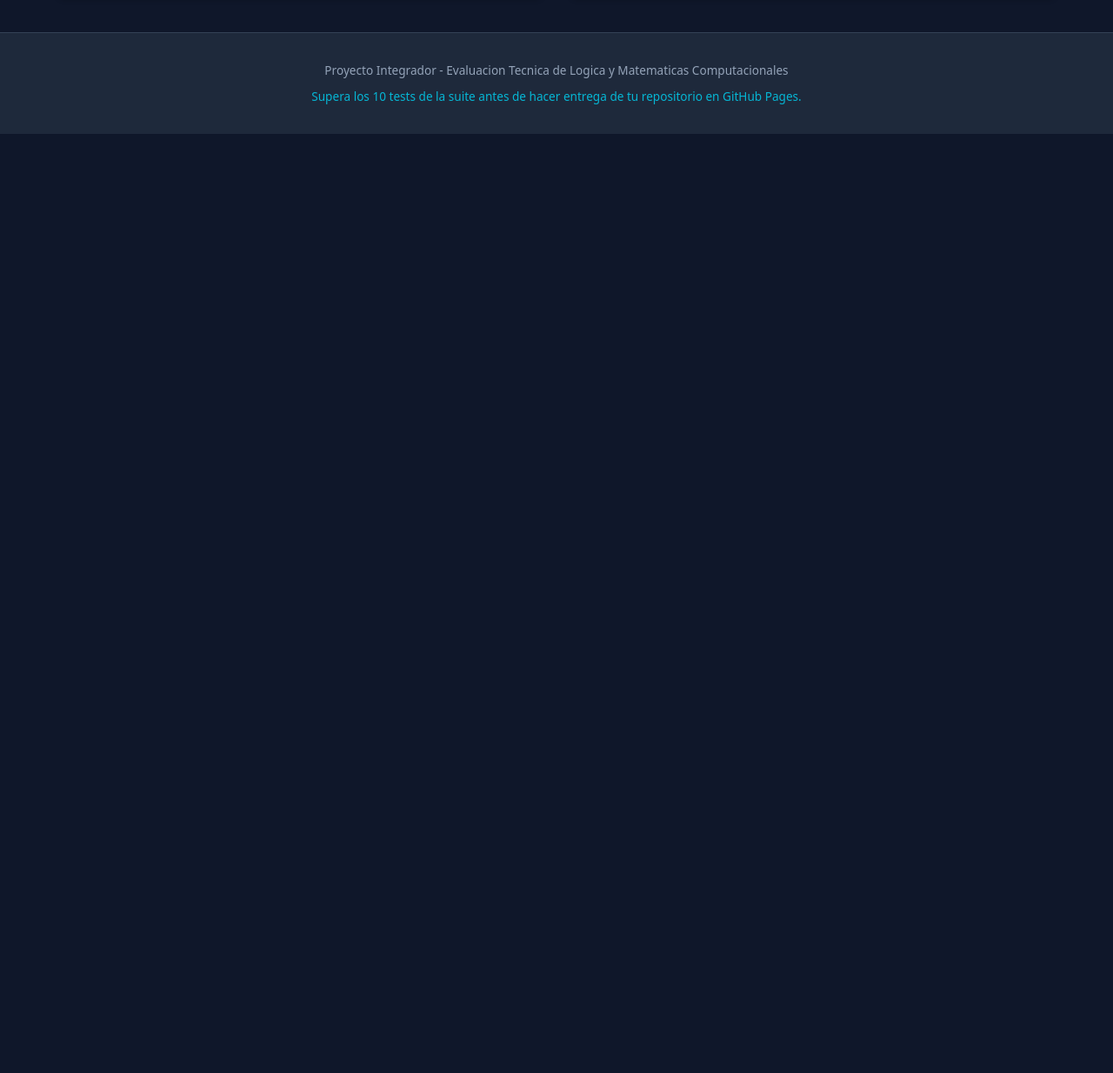
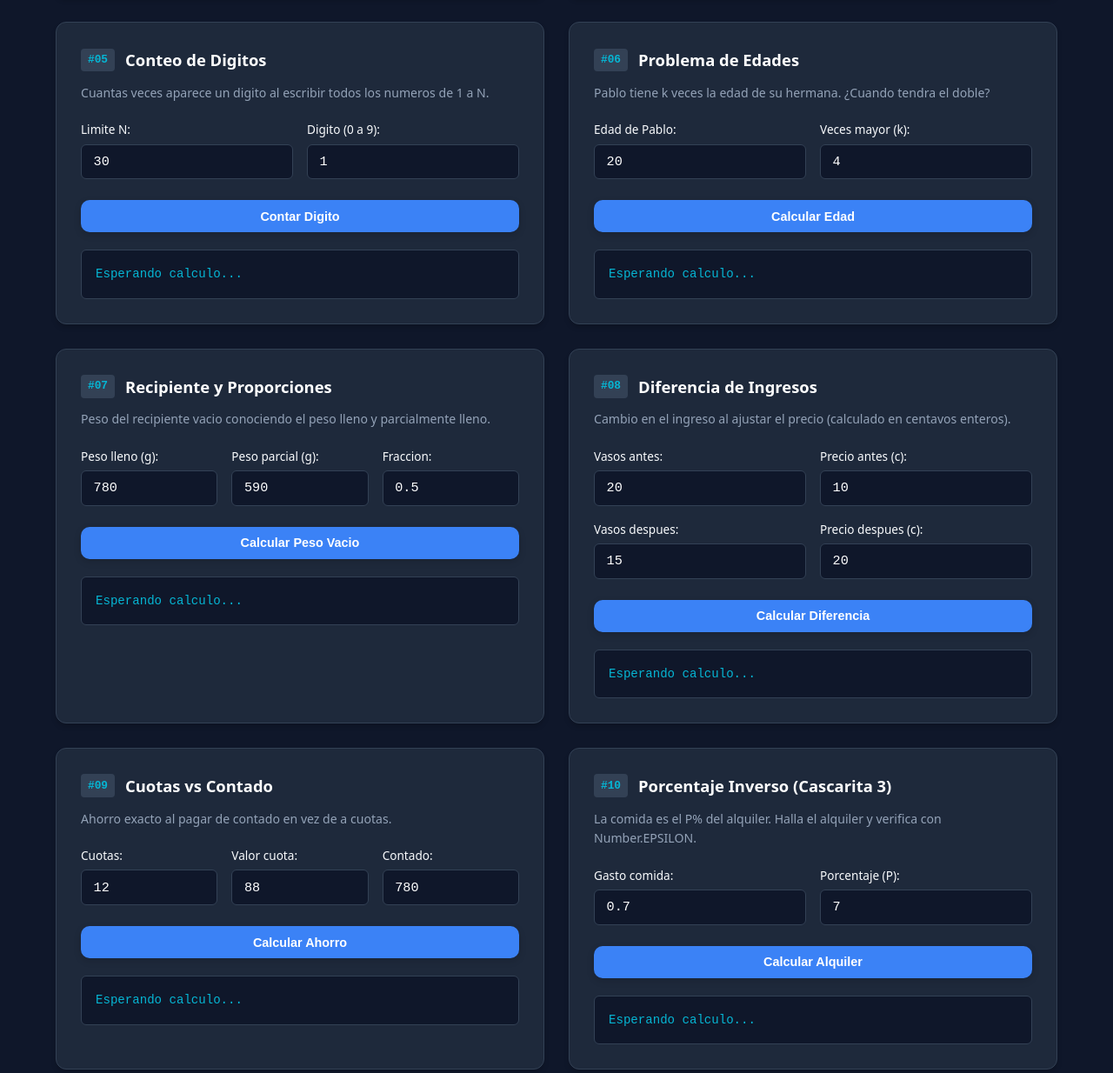
Before and after one commit to martin052415/commit-proyecto, a plain HTML site: page index.html in a window 1280 px wide. Shown: the part 1092-2326 px from the top of the page at 87% size. Before the commit the page ends 1246 px from the top, so only its background shows below. Drawn offline with Linux system fonts and the light colour scheme.

Commit message:
Refactor index.html with updated titles and content
Updated titles and student information in index.html. Added new calculation cards for various mathematical problems.

```diff
--- a/index.html
+++ b/index.html
@@ -3,7 +3,7 @@
 <head>
   <meta charset="UTF-8">
   <meta name="viewport" content="width=device-width, initial-scale=1.0">
-  <title>Suite Matemática y Lógica | Proyecto Integrador</title>
+  <title>Suite Matematica y Logica | Proyecto Integrador</title>
   <link rel="stylesheet" href="css/style.css">
 </head>
 <body>
@@ -12,12 +12,14 @@
     <div class="container header-container">
       <div class="brand">
         <span class="badge">PROYECTO INTEGRADOR</span>
-        <h1>Suite Matemática &amp; Algorítmica</h1>
-        <p class="subtitle">Lógica Computacional, Álgebra Cuadrática y Precisión Numérica</p>
+        <h1>Suite Matematica &amp; Algoritmica</h1>
+        <p class="subtitle">Logica Computacional, Algebra Cuadratica y Precision Numerica</p>
       </div>
       <div class="student-info">
-        <div class="info-tag"><strong>Estudiante:</strong> <span class="placeholder">marti benavides</span></div>
-        <div class="info-tag"><strong>Repositorio:</strong> <span>https://github.com/martin052415/commit-proyecto</span></div>
+        <div class="info-tag"><strong>Estudiante:</strong> <span class="placeholder">Jhon Estiven Ortiz Martinez</span></div>
+
+        <div class="info-tag"><strong>Repositorio:</strong> <span class="placeholder"><a href="https://github.com/St7v07/suite-matematica-web" target="_blank" rel="noopener noreferrer" style="color: #38bdf8; text-decoration: underline; word-break: break-all;">https://github.com/St7v07/suite-matematica-web</a></span></div>
+
       </div>
     </div>
   </header>
@@ -76,6 +78,72 @@
           <button class="btn btn-primary" id="btn-calc-botellas">Calcular Viajes</button>
           <div class="result-box" id="res-botellas">Esperando calculo...</div>
         </div>
+        <div class="card">
+          <div class="card-header"><span class="card-num">#05</span><h3>Conteo de Digitos</h3></div>
+          <p class="card-desc">Cuantas veces aparece un digito al escribir todos los numeros de 1 a N.</p>
+          <div class="form-row">
+            <div class="form-group"><label for="input-digito-n">Limite N:</label><input type="number" id="input-digito-n" value="30" min="1"></div>
+            <div class="form-group"><label for="input-digito-d">Digito (0 a 9):</label><input type="number" id="input-digito-d" value="1" min="0" max="9"></div>
+          </div>
+          <button class="btn btn-primary" id="btn-calc-digito">Contar Digito</button>
+          <div class="result-box" id="res-digito">Esperando calculo...</div>
+        </div>
+        <div class="card">
+          <div class="card-header"><span class="card-num">#06</span><h3>Problema de Edades</h3></div>
+          <p class="card-desc">Pablo tiene k veces la edad de su hermana. ¿Cuando tendra el doble?</p>
+          <div class="form-row">
+            <div class="form-group"><label for="input-edad-pablo">Edad de Pablo:</label><input type="number" id="input-edad-pablo" value="20" min="1"></div>
+            <div class="form-group"><label for="input-edad-k">Veces mayor (k):</label><input type="number" id="input-edad-k" value="4" min="2" step="any"></div>
+          </div>
+          <button class="btn btn-primary" id="btn-calc-edad">Calcular Edad</button>
+          <div class="result-box" id="res-edad">Esperando calculo...</div>
+        </div>
+        <div class="card">
+          <div class="card-header"><span class="card-num">#07</span><h3>Recipiente y Proporciones</h3></div>
+          <p class="card-desc">Peso del recipiente vacio conociendo el peso lleno y parcialmente lleno.</p>
+          <div class="form-row">
+            <div class="form-group"><label for="input-rec-lleno">Peso lleno (g):</label><input type="number" id="input-rec-lleno" value="780" step="any"></div>
+            <div class="form-group"><label for="input-rec-parcial">Peso parcial (g):</label><input type="number" id="input-rec-parcial" value="590" step="any"></div>
+            <div class="form-group"><label for="input-rec-fraccion">Fraccion:</label><input type="number" id="input-rec-fraccion" value="0.5" min="0" max="0.99" step="any"></div>
+          </div>
+          <button class="btn btn-primary" id="btn-calc-recipiente">Calcular Peso Vacio</button>
+          <div class="result-box" id="res-recipiente">Esperando calculo...</div>
+        </div>
+        <div class="card">
+          <div class="card-header"><span class="card-num">#08</span><h3>Diferencia de Ingresos</h3></div>
+          <p class="card-desc">Cambio en el ingreso al ajustar el precio (calculado en centavos enteros).</p>
+          <div class="form-row">
+            <div class="form-group"><label for="input-ing-q1">Vasos antes:</label><input type="number" id="input-ing-q1" value="20" min="0"></div>
+            <div class="form-group"><label for="input-ing-p1">Precio antes (c):</label><input type="number" id="input-ing-p1" value="10" min="0"></div>
+          </div>
+          <div class="form-row">
+            <div class="form-group"><label for="input-ing-q2">Vasos despues:</label><input type="number" id="input-ing-q2" value="15" min="0"></div>
+            <div class="form-group"><label for="input-ing-p2">Precio despues (c):</label><input type="number" id="input-ing-p2" value="20" min="0"></div>
+          </div>
+          <button class="btn btn-primary" id="btn-calc-ingreso">Calcular Diferencia</button>
+          <div class="result-box" id="res-ingreso">Esperando calculo...</div>
+        </div>
+        <div class="card">
+          <div class="card-header"><span class="card-num">#09</span><h3>Cuotas vs Contado</h3></div>
+          <p class="card-desc">Ahorro exacto al pagar de contado en vez de a cuotas.</p>
+          <div class="form-row">
+            <div class="form-group"><label for="input-cuotas-n">Cuotas:</label><input type="number" id="input-cuotas-n" value="12" min="1"></div>
+            <div class="form-group"><label for="input-cuotas-valor">Valor cuota:</label><input type="number" id="input-cuotas-valor" value="88" step="any"></div>
+            <div class="form-group"><label for="input-cuotas-contado">Contado:</label><input type="number" id="input-cuotas-contado" value="780" step="any"></div>
+          </div>
+          <button class="btn btn-primary" id="btn-calc-cuotas">Calcular Ahorro</button>
+          <div class="result-box" id="res-cuotas">Esperando calculo...</div>
+        </div>
+        <div class="card">
+          <div class="card-header"><span class="card-num">#10</span><h3>Porcentaje Inverso (Cascarita 3)</h3></div>
+          <p class="card-desc">La comida es el P% del alquiler. Halla el alquiler y verifica con Number.EPSILON.</p>
+          <div class="form-row">
+            <div class="form-group"><label for="input-alq-comida">Gasto comida:</label><input type="number" id="input-alq-comida" value="0.7" step="any"></div>
+            <div class="form-group"><label for="input-alq-pct">Porcentaje (P):</label><input type="number" id="input-alq-pct" value="7" step="any"></div>
+          </div>
+          <button class="btn btn-primary" id="btn-calc-alquiler">Calcular Alquiler</button>
+          <div class="result-box" id="res-alquiler">Esperando calculo...</div>
+        </div>
       </div>
     </section>
 
@@ -122,14 +190,11 @@
       <div class="section-header"><h2>Modulo C: Detector de Secuencias</h2><p>Identificador de progresiones aritmeticas, geometricas y de segundo orden.</p></div>
       <div class="card">
         <div class="form-group"><label for="input-secuencia">Secuencia separada por comas:</label><input type="text" id="input-secuencia" value="7, 11, 16, 22, 29"></div>
-        <p class="subtitle">Ingresa al menos tres números separados por comas para identificar el patrón matemático.</p>
         <div class="presets-row">
           <span>Presets:</span>
           <button class="btn-chip" data-seq="7, 11, 16, 22, 29">Cuadratica (+4, +5, +6...)</button>
           <button class="btn-chip" data-seq="100, 93, 84, 73">Diferencias (-7, -9, -11...)</button>
           <button class="btn-chip" data-seq="4, 16, 64, 256">Geometrica (*4)</button>
-          <button class="btn-chip" data-seq="81, 27, 9, 3, 1">Geometrica (/3)</button>
-          <button class="btn-chip" data-seq="2, 4, 6, 8, 10">Aritmetica (+2)</button>
           <button class="btn-chip" data-seq="6, 3, 12, 9, 36, 35">Dual (/2, *4, -3, *4, -1...)</button>
         </div>
         <button class="btn btn-primary" id="btn-analizar-secuencia">Analizar Patron</button>
```
